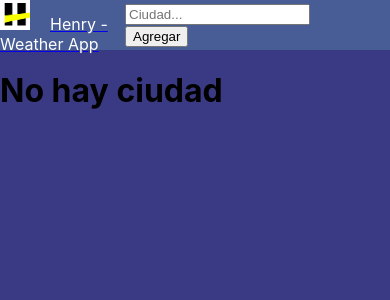
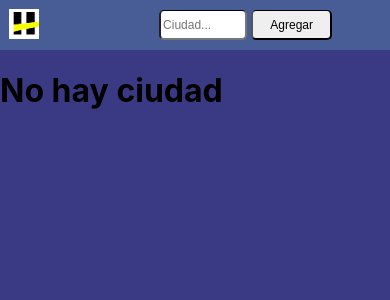
Before and after one commit to williamAstudillo/app_weather, a React (Create React App) app: page /ciudad/1 in a window 390 px wide. Shown: the top 300 px of the page. Built offline with nearby package versions, Linux system fonts and the light colour scheme; no server answers.

Commit message:
add styles

```diff
--- a/src/components/Card.css
+++ b/src/components/Card.css
@@ -21,7 +21,7 @@
 #container{
   background-color: white;
   border-radius:10px;
-
+  margin:10px
 }
 .row{
   display: flex;
@@ -31,6 +31,7 @@
  width:40%;
  margin-left: auto;
  margin-right:auto;
+ flex-wrap: wrap;
 }
 .card-title{
   margin-top:0px;
@@ -48,6 +49,23 @@
   margin-bottom: 10px;
   background:black;
   border-radius: 50%;
+}
+@media  (max-width: 600px){
+  .icono-clima{
+    width: 60px;
+    height: 60px;
+  }
+  .iconoClima{
+    width: 60px;
+    height: 60px;
+  }
+  #tempMin{
+    font-size:30px !important;
+
+  }
+  #tempMax{
+  font-size:30px !important;
+  }
 }
 #tempMin{
   font-size:40px;
--- a/src/components/Nav.css
+++ b/src/components/Nav.css
@@ -1,5 +1,5 @@
 #logoHenry {
-  margin-right: 20px;
+  margin:10px
 }
 .navbar{
   background-color: #485D96;
@@ -9,4 +9,8 @@
 }
 .navbar-title{
   color:white;
+  display: flex;
 }
+#title{
+  margin: 12px;
+}
--- a/src/components/Nav.jsx
+++ b/src/components/Nav.jsx
@@ -9,7 +9,9 @@ export default function Nav() {
       <Link to='/'>
         <span className="navbar-title">
           <img id="logoHenry" src={Logo} width="30" height="30" className="d-inline-block align-top" alt="" />
+          <div id='title'>
           Henry - Weather App
+          </div>
         </span>
       </Link>
         <SearchBar id="searchBar"/>
--- a/src/components/SearchBar.css
+++ b/src/components/SearchBar.css
@@ -1,5 +1,54 @@
 #form{
-  margin-right:80px;
+margin-right:80px;
  margin-top:auto;
  margin-bottom: auto;
 }
+#form input{
+  border-top:0.5px solid ;
+  border-radius: 5px;
+}
+@media  (max-width: 600px) {
+  #form input{
+  width: 35%;
+  font-size: 12px;
+
+  }
+  #form{
+    margin:auto;
+    display: flex;
+
+    justify-content:flex-end;
+   }
+   #logoHenry{
+    margin:9px;
+   }
+   #title{
+     display:none;
+   }
+   #container{
+     width:80%;
+
+   }
+   .card{
+    width:90%;
+    display: flex;
+    align-items:center;
+    justify-content:center;
+   }
+   #button-input{
+    height: 30px;
+    margin: 2px;
+   }
+   #input-text{
+    height: 25px;
+    margin: 2px;
+   }
+}
+ #button-input{
+    height: 30px;
+    margin: 2px;
+   }
+   #input-text{
+    height: 25px;
+    margin: 2px;
+   }
--- a/src/components/SearchBar.jsx
+++ b/src/components/SearchBar.jsx
@@ -1,22 +1,29 @@
-import React, { useState } from "react";
+import React, { useState ,useEffect} from "react";
 import { connect } from "react-redux";
 import {getCities}  from './actions/actions'
 import'./SearchBar.css'
 
 function SearchBar(props) {
   const [city, setCity] = useState("")
+  useEffect(() => {
+    if(!props.ciudades[0]){
+      props.getCities('Bogotá');
+    }
+  })
   return (
     <form id="form" onSubmit={(e) => {
       e.preventDefault();
       props.getCities(city);
+      setCity('');
     }}>
       <input
+        id="input-text"
         type="text"
         placeholder="Ciudad..."
         value={city}
         onChange={e => setCity(e.target.value)}
       />
-      <input type="submit" value="Agregar" />
+      <input id="button-input" type="submit" value="Agregar" />
     </form>
   );
 }
```
Also changed, not shown: src/components/About.jsx (deleted, +0 -9 lines), src/components/About.css (deleted), 1 other file (tests, documents, lock files or other folders).
